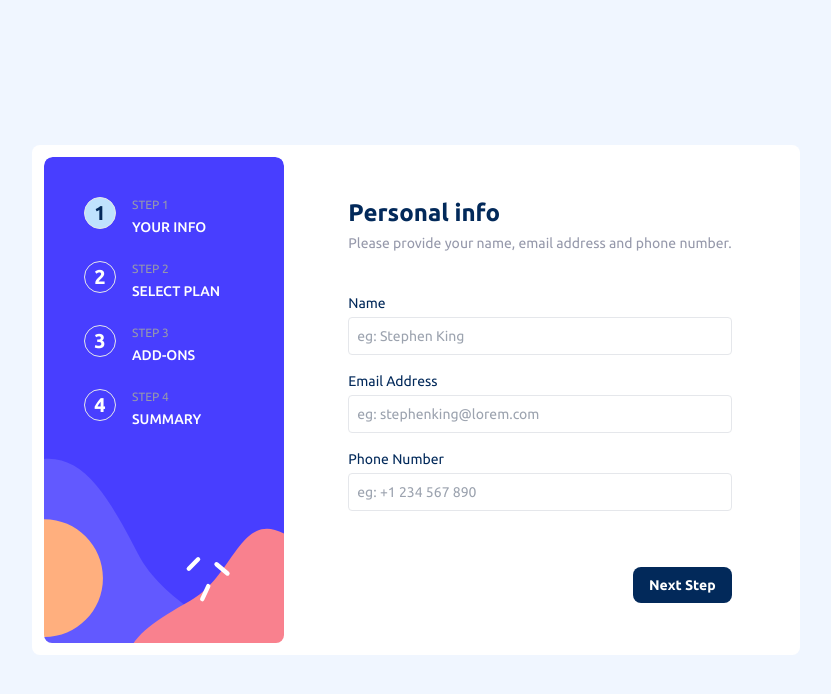
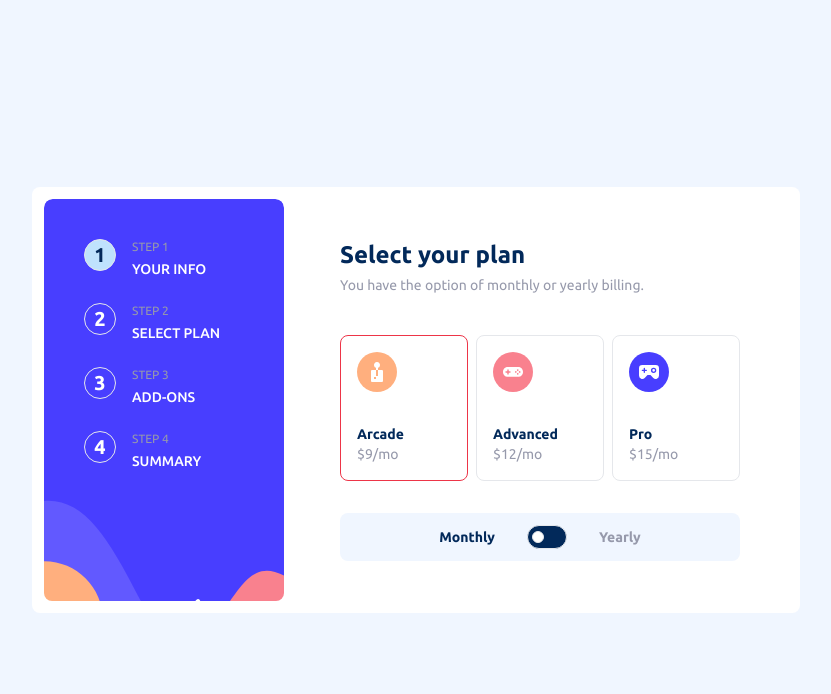
Before and after one commit to coderSuresh/multi-step-form, a Next.js app: page / in a window 1280 px wide. Shown: the top 694 px of the page, without its empty margins (224-1055 px from the left). Built offline with nearby package versions, Linux system fonts and the light colour scheme.

Commit message:
feat: add select plan step

```diff
--- a/components/RightSection.tsx
+++ b/components/RightSection.tsx
@@ -1,16 +1,23 @@
 import React from 'react'
 import Personal from '@/components/forms/Personal'
+import SelectPlan from './forms/SelectPlan'
 
 const RightSection = () => {
     return (
         <div className="form__right mx-auto p-10 text-marine-blue text-sm">
 
-            <div className="heading">
+            {/* <div className="heading">
                 <h2 className="text-2xl font-bold">Personal info</h2>
                 <p className="text-cool-gray mt-1">Please provide your name, email address and phone number.</p>
+            </div> */}
+
+            <div className="heading">
+                <h2 className="text-2xl font-bold">Select your plan</h2>
+                <p className="text-cool-gray mt-1">You have the option of monthly or yearly billing.</p>
             </div>
 
-            <Personal />
+            {/* <Personal /> */}
+            <SelectPlan />
 
         </div>
   )
--- a/components/forms/SelectPlan.tsx
+++ b/components/forms/SelectPlan.tsx
@@ -1,8 +1,75 @@
+'use client'
 import React from 'react'
+import Image from 'next/image'
 
 const SelectPlan = () => {
+
+  const [plan, setPlan] = React.useState('arcade')
+  const [billing, setBilling] = React.useState('monthly')
+
+  const billTogglerRef = React.useRef<HTMLInputElement>(null)
+
+  const handleBillingChange = () => {
+    if (billTogglerRef.current?.checked) {
+      setBilling('yearly')
+    } else {
+      setBilling('monthly')
+    }
+  }
+
+  const handlePlanChange = (plan: string) => {
+    setPlan(plan)
+  }
+
   return (
-    <div>SelectPlan</div>
+    <>
+      <div className='flex gap-2 mt-10'>
+
+        <input type="radio" id='arcade' checked={plan === 'arcade'} onChange={() => handlePlanChange('arcade')} className='hidden' />
+        <label htmlFor="arcade">
+          <div className={`border ${plan === 'arcade' && 'border-strawberry-red'} cursor-pointer rounded-lg p-4 w-32`}>
+            <Image src='/assets/images/icon-arcade.svg' height={40} width={40} alt='arcade icon' aria-hidden='true' role='presentation' />
+            <h3 className="mt-8 font-semibold">Arcade</h3>
+            <p className="text-cool-gray">$9/mo</p>
+          </div>
+        </label>
+
+        <input type="radio" id='advanced' checked={plan === 'advanced'} onChange={() => handlePlanChange('advanced')} className='hidden' />
+        <label htmlFor="advanced">
+          <div className={`border ${plan === 'advanced' && 'border-strawberry-red'} cursor-pointer rounded-lg p-4 w-32`}>
+            <Image src='/assets/images/icon-advanced.svg' height={40} width={40} alt='advanced icon' aria-hidden='true' role='presentation' />
+            <h3 className="mt-8 font-semibold">Advanced</h3>
+            <p className="text-cool-gray">$12/mo</p>
+          </div>
+        </label>
+
+        <input type="radio" id='pro' checked={plan === 'pro'} onChange={() => handlePlanChange('pro')} className='hidden' />
+        <label htmlFor="pro">
+          <div className={`border ${plan === 'pro' && 'border-strawberry-red'} cursor-pointer rounded-lg p-4 w-32`}>
+            <Image src='/assets/images/icon-pro.svg' height={40} width={40} alt='pro icon' aria-hidden='true' role='presentation' />
+            <h3 className="mt-8 font-semibold">Pro</h3>
+            <p className="text-cool-gray">$15/mo</p>
+          </div>
+        </label>
+
+      </div>
+
+      <div className="flex gap-8 items-center justify-center p-3 rounded-lg mt-8 bg-magnolia w-full">
+        <p className={`font-semibold ${billing === 'yearly' ? 'text-cool-gray' : ''}`}>Monthly</p>
+
+        <div className="toggle">
+          <input type="checkbox" ref={billTogglerRef} onChange={handleBillingChange} className='hidden' id="toggle" />
+          <label htmlFor="toggle" className='cursor-pointer'>
+            <div className="outer border h-6 w-10 rounded-full bg-marine-blue relative">
+              <div className={`inner border h-3 w-3 rounded-full bg-white transition-all mt-[5px] ${billing === 'yearly' ? 'ml-5' : 'ml-1'}`}></div>
+            </div>
+          </label>
+        </div>
+
+        <p className={`font-semibold ${billing === 'monthly' ? 'text-cool-gray' : ''}`}>Yearly</p>
+      </div>
+
+    </>
   )
 }
 
```
